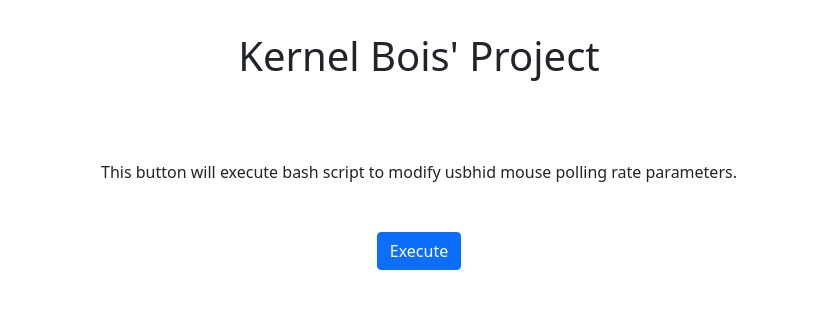
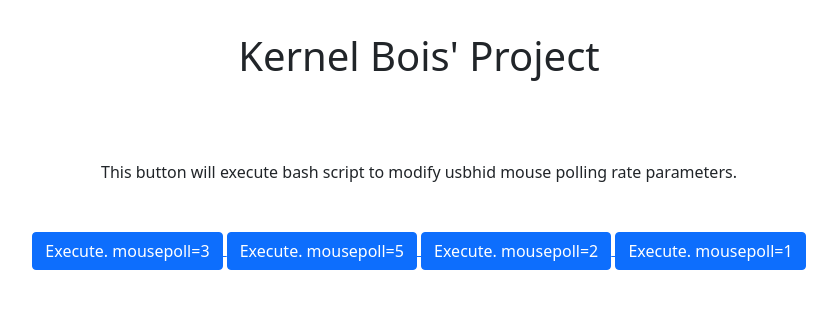
Before and after one commit to khrisnaa3/sys-project, a Django app: page / in a window 1280 px wide. Shown: the top 309 px of the page, without its empty margins (221-1058 px from the left). Run offline with Django 3.2, Linux system fonts and the light colour scheme.

Commit message:
more parameters

```diff
--- a/web_app/templates/index.html
+++ b/web_app/templates/index.html
@@ -23,7 +23,22 @@
         <div>
             <a href="/execute/">
                 <button type="button" class="btn btn-primary">
-                    Execute
+                    Execute. mousepoll=3
+                </button>
+            </a>
+            <a href="/execute5/">
+                <button type="button" class="btn btn-primary">
+                    Execute. mousepoll=5
+                </button>
+            </a>
+            <a href="/execute2/">
+                <button type="button" class="btn btn-primary">
+                    Execute. mousepoll=2
+                </button>
+            </a>
+            <a href="/execute1/">
+                <button type="button" class="btn btn-primary">
+                    Execute. mousepoll=1
                 </button>
             </a>
         </div>
--- a/web_app/views.py
+++ b/web_app/views.py
@@ -1,6 +1,5 @@
 from django.http import HttpResponse
-from django.shortcuts import render, redirect
-import subprocess
+from django.shortcuts import render
 from subprocess import Popen, PIPE, STDOUT
 
 
@@ -11,7 +10,6 @@ def index(request):
 
 
 def exec(request):
-    # subprocess.call('./script/hello.sh')
     command = ["sh", "/home/stef/Documents/exec.sh"]
     try:
         process = Popen(command, stdout=PIPE, stderr=STDOUT)
@@ -70,3 +68,186 @@ def exec(request):
 </html>
     """ % (result['status'], result['output'])
     return HttpResponse(html)
+
+
+def exec5(request):
+    command = ["sh", "/home/stef/Documents/exec5.sh"]
+    try:
+        process = Popen(command, stdout=PIPE, stderr=STDOUT)
+        output = process.stdout.read()
+        exitstatus = process.poll()
+        if exitstatus == 0:
+            result = {"status": "Success", "output": str(output)}
+        else:
+            result = {"status": "Failed", "output": str(output)}
+
+    except Exception as e:
+        result = {"status": "failed", "output": str(e)}
+    html = """
+    <!doctype html>
+<html lang="en">
+<head>
+    <!-- Required meta tags -->
+    <meta charset="utf-8">
+    <meta name="viewport" content="width=device-width, initial-scale=1">
+
+    <!-- Bootstrap CSS -->
+    <link href="https://cdn.jsdelivr.net/npm/bootstrap@5.0.0-beta1/dist/css/bootstrap.min.css" rel="stylesheet"
+          integrity="sha384-giJF6kkoqNQ00vy+HMDP7azOuL0xtbfIcaT9wjKHr8RbDVddVHyTfAAsrekwKmP1" crossorigin="anonymous">
+
+    <title>Kernel Bois</title>
+</head>
+<body>
+<Container>
+    <div style="text-align: center; margin: 2rem">
+        <h1>Kernel Bois' Project</h1>
+    </div>
+    <div style="text-align: center; margin: 5rem">
+        <div style="margin-bottom: 3rem">
+            RESULT:
+        </div>
+        <div>
+            Script status: %s <br>
+            Output: %s <br>
+        </div>
+    </div>
+</Container>
+
+<!-- Optional JavaScript; choose one of the two! -->
+
+<!-- Option 1: Bootstrap Bundle with Popper -->
+<script src="https://cdn.jsdelivr.net/npm/bootstrap@5.0.0-beta1/dist/js/bootstrap.bundle.min.js"
+        integrity="sha384-ygbV9kiqUc6oa4msXn9868pTtWMgiQaeYH7/t7LECLbyPA2x65Kgf80OJFdroafW"
+        crossorigin="anonymous"></script>
+
+<!-- Option 2: Separate Popper and Bootstrap JS -->
+<!--
+<script src="https://cdn.jsdelivr.net/npm/@popperjs/core@2.5.4/dist/umd/popper.min.js" integrity="sha384-q2kxQ16AaE6UbzuKqyBE9/u/KzioAlnx2maXQHiDX9d4/zp8Ok3f+M7DPm+Ib6IU" crossorigin="anonymous"></script>
+<script src="https://cdn.jsdelivr.net/npm/bootstrap@5.0.0-beta1/dist/js/bootstrap.min.js" integrity="sha384-pQQkAEnwaBkjpqZ8RU1fF1AKtTcHJwFl3pblpTlHXybJjHpMYo79HY3hIi4NKxyj" crossorigin="anonymous"></script>
+-->
+</body>
+</html>
+    """ % (result['status'], result['output'])
+    return HttpResponse(html)
+
+
+def exec2(request):
+    command = ["sh", "/home/stef/Documents/exec2.sh"]
+    try:
+        process = Popen(command, stdout=PIPE, stderr=STDOUT)
+        output = process.stdout.read()
+        exitstatus = process.poll()
+        if exitstatus == 0:
+            result = {"status": "Success", "output": str(output)}
+        else:
+            result = {"status": "Failed", "output": str(output)}
+
+    except Exception as e:
+        result = {"status": "failed", "output": str(e)}
+    html = """
+    <!doctype html>
+<html lang="en">
+<head>
+    <!-- Required meta tags -->
+    <meta charset="utf-8">
+    <meta name="viewport" content="width=device-width, initial-scale=1">
+
+    <!-- Bootstrap CSS -->
+    <link href="https://cdn.jsdelivr.net/npm/bootstrap@5.0.0-beta1/dist/css/bootstrap.min.css" rel="stylesheet"
+          integrity="sha384-giJF6kkoqNQ00vy+HMDP7azOuL0xtbfIcaT9wjKHr8RbDVddVHyTfAAsrekwKmP1" crossorigin="anonymous">
+
+    <title>Kernel Bois</title>
+</head>
+<body>
+<Container>
+    <div style="text-align: center; margin: 2rem">
+        <h1>Kernel Bois' Project</h1>
+    </div>
+    <div style="text-align: center; margin: 5rem">
+        <div style="margin-bottom: 3rem">
+            RESULT:
+        </div>
+        <div>
+            Script status: %s <br>
+            Output: %s <br>
+        </div>
+    </div>
+</Container>
+
+<!-- Optional JavaScript; choose one of the two! -->
+
+<!-- Option 1: Bootstrap Bundle with Popper -->
+<script src="https://cdn.jsdelivr.net/npm/bootstrap@5.0.0-beta1/dist/js/bootstrap.bundle.min.js"
+        integrity="sha384-ygbV9kiqUc6oa4msXn9868pTtWMgiQaeYH7/t7LECLbyPA2x65Kgf80OJFdroafW"
+        crossorigin="anonymous"></script>
+
+<!-- Option 2: Separate Popper and Bootstrap JS -->
+<!--
+<script src="https://cdn.jsdelivr.net/npm/@popperjs/core@2.5.4/dist/umd/popper.min.js" integrity="sha384-q2kxQ16AaE6UbzuKqyBE9/u/KzioAlnx2maXQHiDX9d4/zp8Ok3f+M7DPm+Ib6IU" crossorigin="anonymous"></script>
+<script src="https://cdn.jsdelivr.net/npm/bootstrap@5.0.0-beta1/dist/js/bootstrap.min.js" integrity="sha384-pQQkAEnwaBkjpqZ8RU1fF1AKtTcHJwFl3pblpTlHXybJjHpMYo79HY3hIi4NKxyj" crossorigin="anonymous"></script>
+-->
+</body>
+</html>
+    """ % (result['status'], result['output'])
+    return HttpResponse(html)
+
+
+def exec1(request):
+    command = ["sh", "/home/stef/Documents/exec1.sh"]
+    try:
+        process = Popen(command, stdout=PIPE, stderr=STDOUT)
+        output = process.stdout.read()
+        exitstatus = process.poll()
+        if exitstatus == 0:
+            result = {"status": "Success", "output": str(output)}
+        else:
+            result = {"status": "Failed", "output": str(output)}
+
+    except Exception as e:
+        result = {"status": "failed", "output": str(e)}
+    html = """
+    <!doctype html>
+<html lang="en">
+<head>
+    <!-- Required meta tags -->
+    <meta charset="utf-8">
+    <meta name="viewport" content="width=device-width, initial-scale=1">
+
+    <!-- Bootstrap CSS -->
+    <link href="https://cdn.jsdelivr.net/npm/bootstrap@5.0.0-beta1/dist/css/bootstrap.min.css" rel="stylesheet"
+          integrity="sha384-giJF6kkoqNQ00vy+HMDP7azOuL0xtbfIcaT9wjKHr8RbDVddVHyTfAAsrekwKmP1" crossorigin="anonymous">
+
+    <title>Kernel Bois</title>
+</head>
+<body>
+<Container>
+    <div style="text-align: center; margin: 2rem">
+        <h1>Kernel Bois' Project</h1>
+    </div>
+    <div style="text-align: center; margin: 5rem">
+        <div style="margin-bottom: 3rem">
+            RESULT:
+        </div>
+        <div>
+            Script status: %s <br>
+            Output: %s <br>
+        </div>
+    </div>
+</Container>
+
+<!-- Optional JavaScript; choose one of the two! -->
+
+<!-- Option 1: Bootstrap Bundle with Popper -->
+<script src="https://cdn.jsdelivr.net/npm/bootstrap@5.0.0-beta1/dist/js/bootstrap.bundle.min.js"
+        integrity="sha384-ygbV9kiqUc6oa4msXn9868pTtWMgiQaeYH7/t7LECLbyPA2x65Kgf80OJFdroafW"
+        crossorigin="anonymous"></script>
+
+<!-- Option 2: Separate Popper and Bootstrap JS -->
+<!--
+<script src="https://cdn.jsdelivr.net/npm/@popperjs/core@2.5.4/dist/umd/popper.min.js" integrity="sha384-q2kxQ16AaE6UbzuKqyBE9/u/KzioAlnx2maXQHiDX9d4/zp8Ok3f+M7DPm+Ib6IU" crossorigin="anonymous"></script>
+<script src="https://cdn.jsdelivr.net/npm/bootstrap@5.0.0-beta1/dist/js/bootstrap.min.js" integrity="sha384-pQQkAEnwaBkjpqZ8RU1fF1AKtTcHJwFl3pblpTlHXybJjHpMYo79HY3hIi4NKxyj" crossorigin="anonymous"></script>
+-->
+</body>
+</html>
+    """ % (result['status'], result['output'])
+    return HttpResponse(html)
--- a/web_interface/urls.py
+++ b/web_interface/urls.py
@@ -20,5 +20,8 @@ from web_app import views
 urlpatterns = [
     path('admin/', admin.site.urls),
     path('', views.index),
-    path('execute/', views.exec)
+    path('execute/', views.exec),
+    path('execute5/', views.exec5),
+    path('execute2/', views.exec2),
+    path('execute1/', views.exec1),
 ]
```
